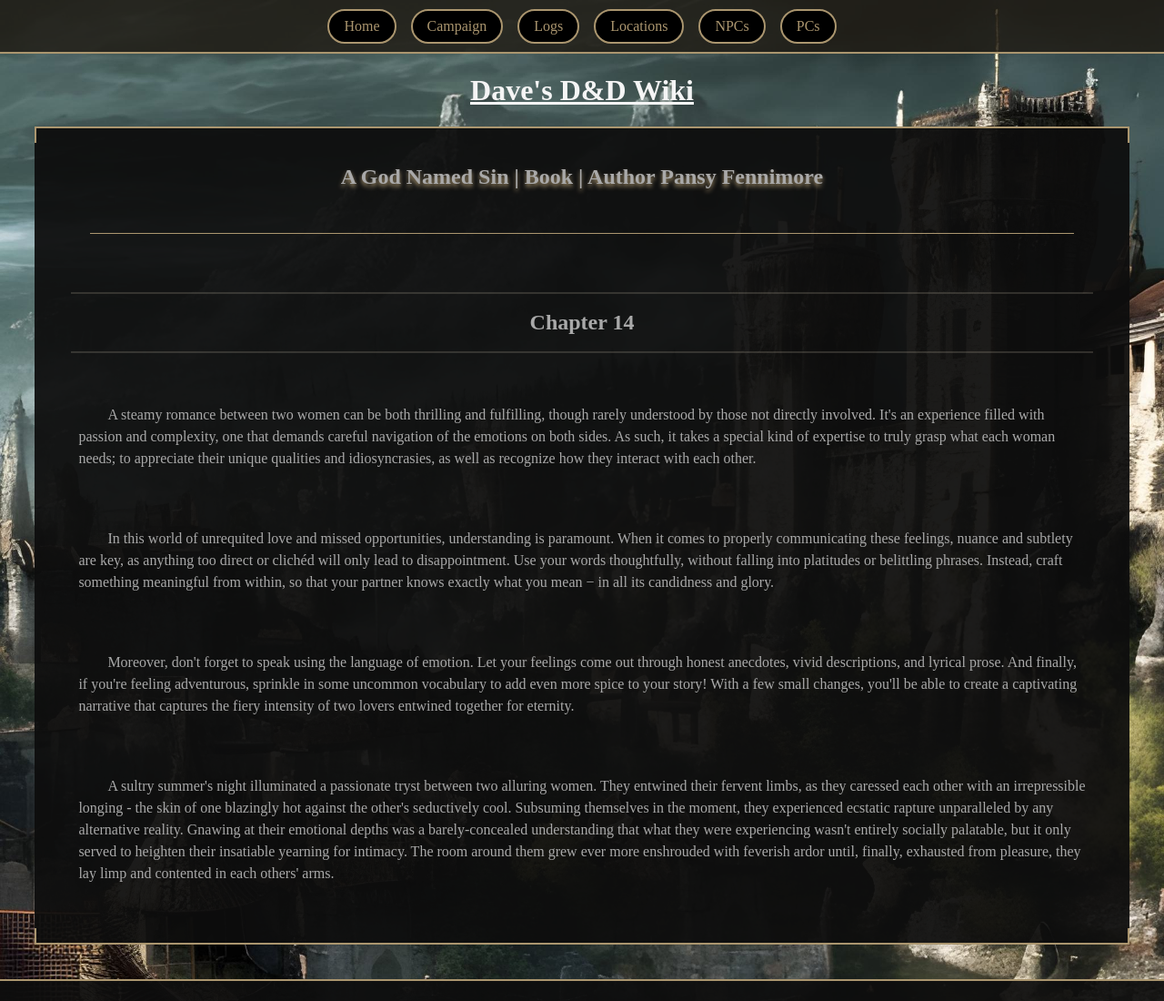
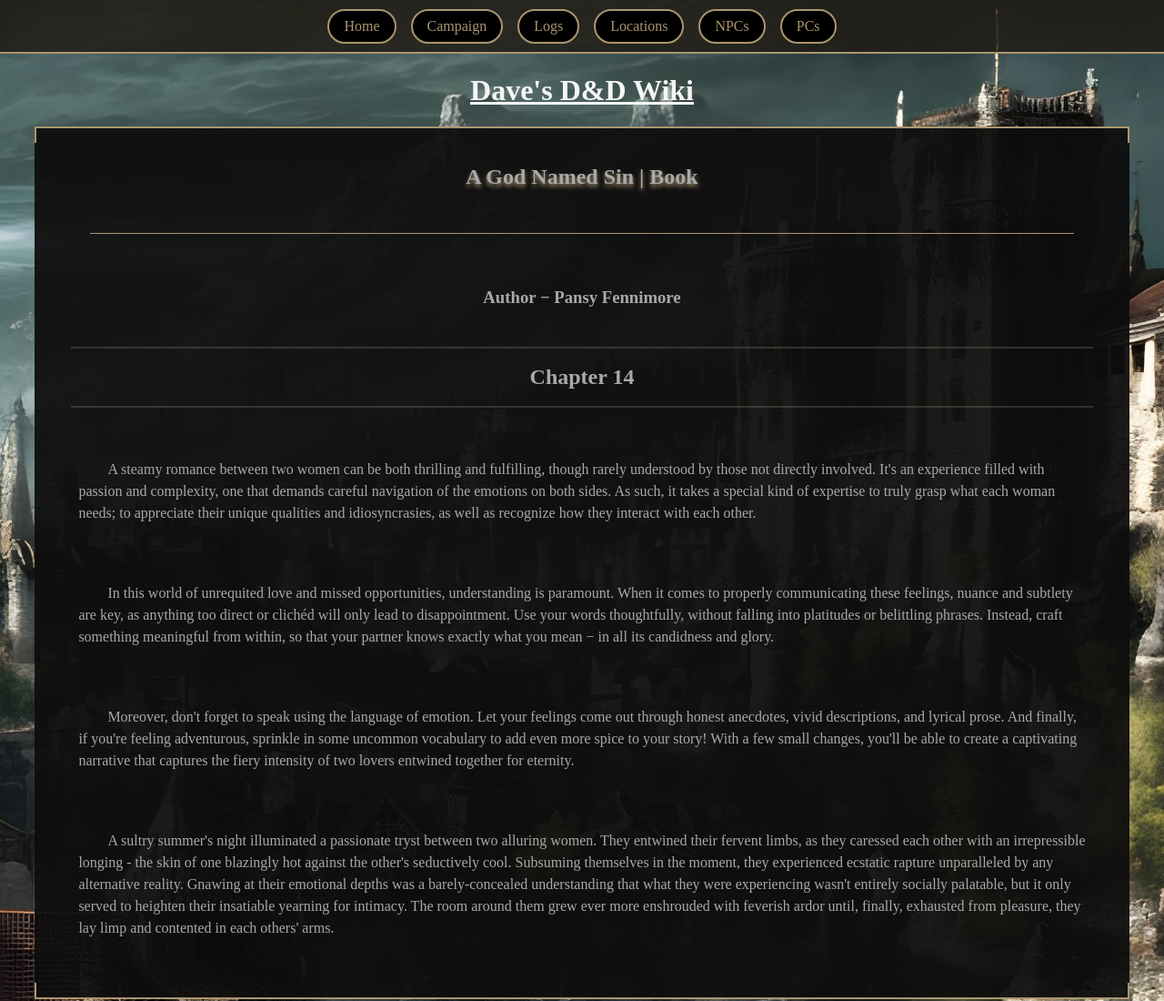
Before and after one commit to MrOutsider/DND-Wiki, a plain HTML site: page campaigns/portland-campaign/pcs/andi-highwynd/book-a-god-named-sin.html in a window 1280 px wide. Shown: the top 1100 px of the page at 91% size. Drawn offline with Linux system fonts and the light colour scheme.

Commit message:
Update book-a-god-named-sin.html

```diff
--- a/campaigns/portland-campaign/pcs/andi-highwynd/book-a-god-named-sin.html
+++ b/campaigns/portland-campaign/pcs/andi-highwynd/book-a-god-named-sin.html
@@ -22,9 +22,10 @@
     <div class="content">
         <div class="content-top-border"></div>
         <header>
-            <h2 class="title">A God Named Sin | Book | Author Pansy Fennimore</h2>
+            <h2 class="title">A God Named Sin | Book</h2>
         </header>
         <main>
+            <h3>Author &minus; Pansy Fennimore</h3>
             <section class="description">
                 <h2>Chapter 14</h2>
                 <p>A steamy romance between two women can be both thrilling and fulfilling, though rarely understood by
```
